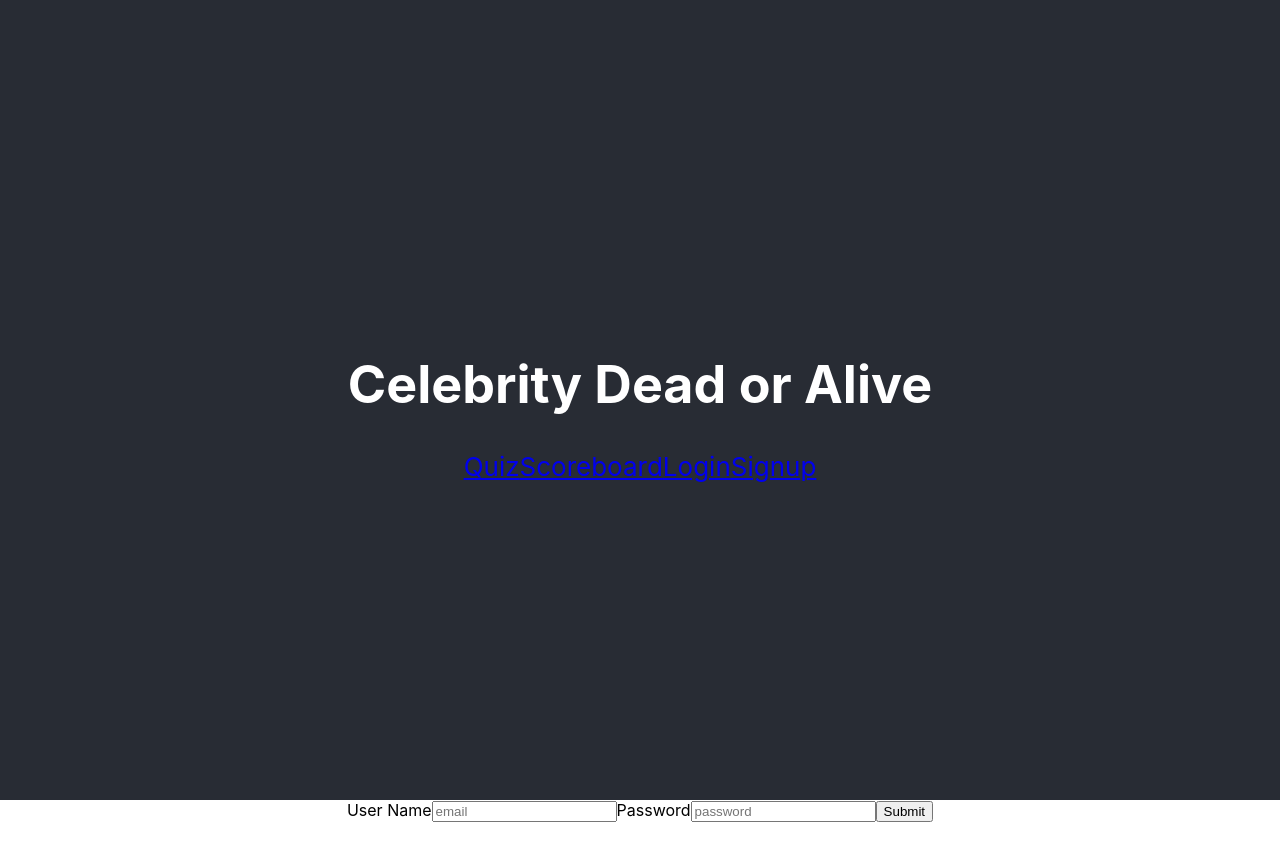
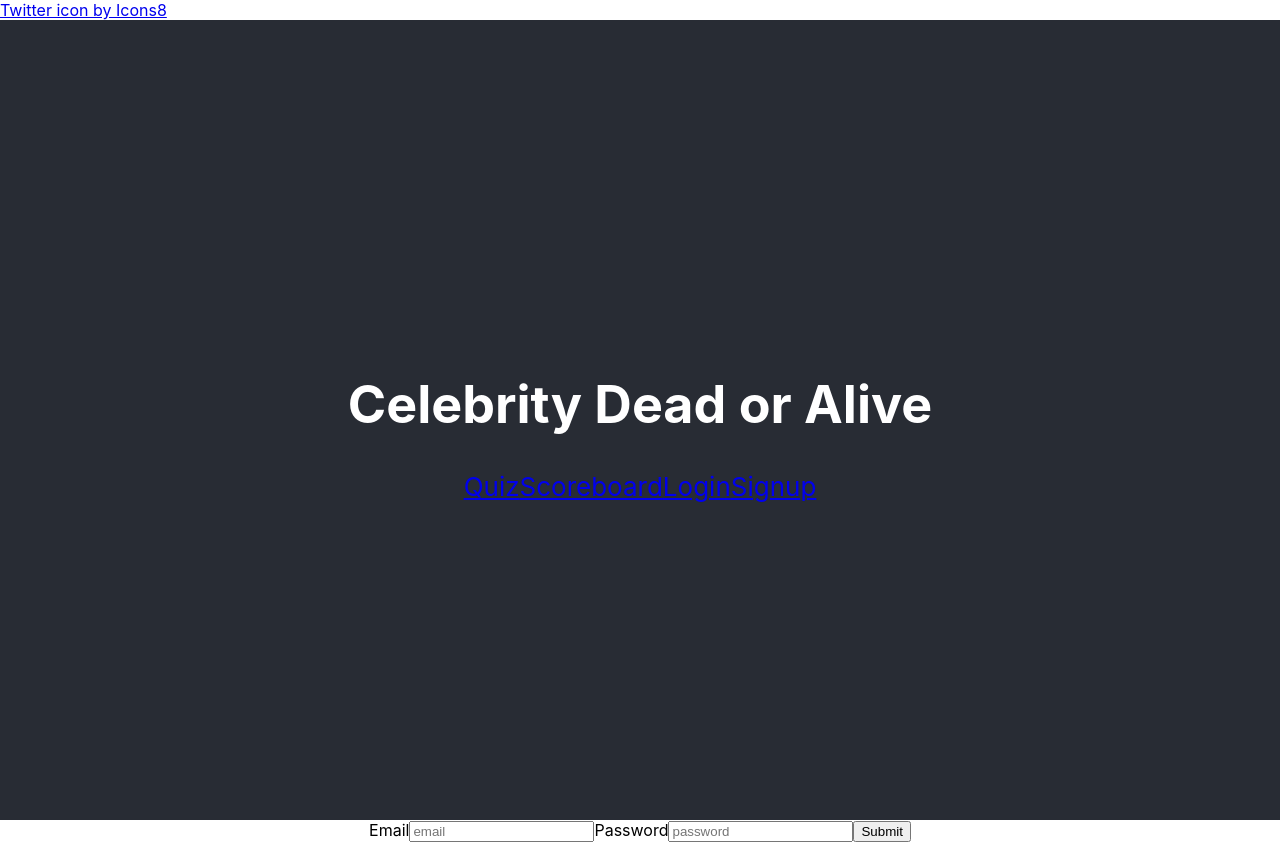
Before and after one commit to Notesong/cdoa-5-front-end, a React (Create React App) app in the folder client/: page /register in a window 1280 px wide. Built offline with nearby package versions, Linux system fonts and the light colour scheme.

Commit message:
added a way to tweet your score

```diff
--- a/client/public/index.html
+++ b/client/public/index.html
@@ -9,6 +9,7 @@
       name="description"
       content="Web site created using create-react-app"
     />
+    <a href="https://icons8.com/icon/44055/twitter">Twitter icon by Icons8</a>
     <link rel="apple-touch-icon" href="%PUBLIC_URL%/logo192.png" />
     <!--
       manifest.json provides metadata used when your web app is installed on a
--- a/client/src/App.js
+++ b/client/src/App.js
@@ -10,11 +10,13 @@ import Login from "./components/Login";
 
 
  export default function App() {
+
   return (
     <div className="App">
        <header className="App-header">
         <h1>Celebrity Dead or Alive</h1>
         <nav>
+
           <Link to='/Quiz'>Quiz</Link>
          {/* only displayed if logged in */}
           <Link to='/scoreboard'>Scoreboard</Link>
--- a/client/src/components/Scoreboard.js
+++ b/client/src/components/Scoreboard.js
@@ -1,8 +1,9 @@
-import React from 'react'
-import Button from './Button'
+import React from 'react';
+import Button from './Button';
+
 
 const Scoreboard = () => {
-  let isNameHere = window.localStorage.getItem('SignUpCred')
+  let isNameHere = window.localStorage.getItem('registerUser')
   let games = JSON.parse(window.localStorage.getItem(isNameHere)) || []
 
   return (
@@ -33,6 +34,11 @@ const Scoreboard = () => {
           </div>
           <div />
         </div>
+        <a className="twitter-share-button"
+        href={`https://twitter.com/intent/tweet?text=I%20scored${games.score}`}
+        data-size="large">
+        <img src="https://img.icons8.com/nolan/64/twitter.png" alt="twitter icon"></img>
+        Tweet Your High Score here!</a>
         <h4>Play again to beat your own high score!</h4>
         <Button buttonText={'PLAY AGAIN'} pathName={'Quiz'} />
       </header>
--- a/client/src/components/register.js
+++ b/client/src/components/register.js
@@ -18,7 +18,7 @@ const Register = () => {
         <div className='register-user'>
             <form>
                 <label htmlFor='username'>
-                    User Name
+                    Email
                     <input
                     placeholder='email'
                     value={registerUser.email}
--- a/package.json
+++ b/package.json
@@ -2,6 +2,7 @@
   "dependencies": {
     "axios": "^0.19.0",
     "formik": "^2.0.8",
+    "react-share": "^4.0.0",
     "yup": "^0.28.0"
   }
 }
```
Also changed, not shown: client/src/components/Quiz.js (+4 -4 lines), 1 other file (tests, documents, lock files or other folders).
